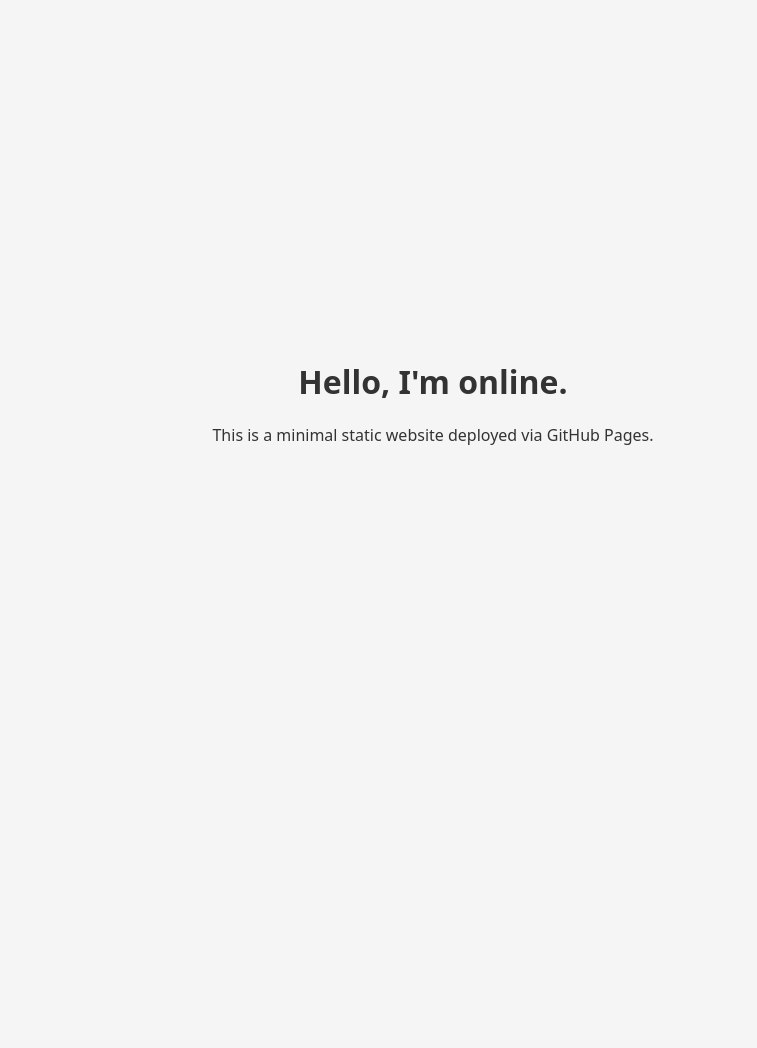
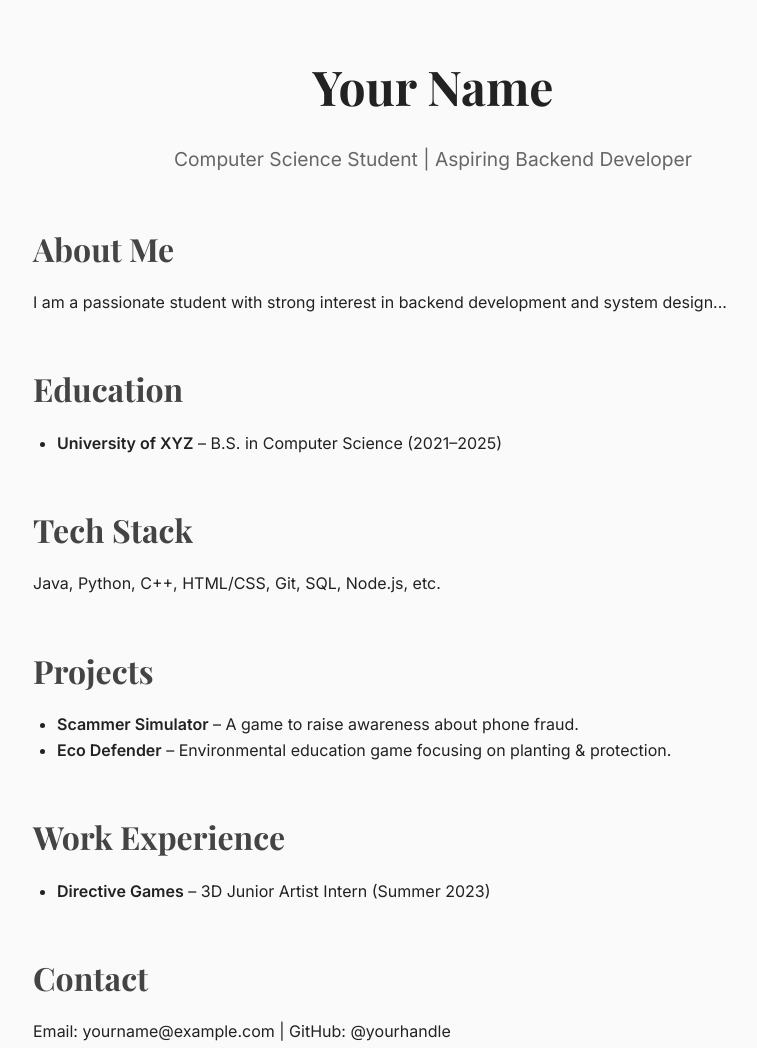
Before and after one commit to kogasaa/HansHan.github.io, a plain HTML site: page index.html in a window 1280 px wide. Shown: the whole page, without its empty margins (207-964 px from the left). Before the commit the page ends 800 px from the top, so only its background shows below. Drawn offline with nearby package versions, Linux system fonts and the light colour scheme.

Commit message:
a little bit upgrade

```diff
--- a/index.html
+++ b/index.html
@@ -3,13 +3,53 @@
 <head>
   <meta charset="UTF-8" />
   <meta name="viewport" content="width=device-width, initial-scale=1.0" />
-  <title>Minimal Website</title>
+  <title>Your Name | Portfolio</title>
+  <link href="https://fonts.googleapis.com/css2?family=Inter:wght@400;600&family=Playfair+Display:wght@700&display=swap" rel="stylesheet">
   <link rel="stylesheet" href="style.css" />
 </head>
 <body>
-  <div class="container">
-    <h1>Hello, I'm online.</h1>
-    <p>This is a minimal static website deployed via GitHub Pages.</p>
-  </div>
+  <header>
+    <h1>Your Name</h1>
+    <p>Computer Science Student | Aspiring Backend Developer</p>
+  </header>
+
+  <main>
+    <section id="about">
+      <h2>About Me</h2>
+      <p>I am a passionate student with strong interest in backend development and system design...</p>
+    </section>
+
+    <section id="education">
+      <h2>Education</h2>
+      <ul>
+        <li><strong>University of XYZ</strong> – B.S. in Computer Science (2021–2025)</li>
+      </ul>
+    </section>
+
+    <section id="skills">
+      <h2>Tech Stack</h2>
+      <p>Java, Python, C++, HTML/CSS, Git, SQL, Node.js, etc.</p>
+    </section>
+
+    <section id="projects">
+      <h2>Projects</h2>
+      <ul>
+        <li><strong>Scammer Simulator</strong> – A game to raise awareness about phone fraud.</li>
+        <li><strong>Eco Defender</strong> – Environmental education game focusing on planting & protection.</li>
+      </ul>
+    </section>
+
+    <section id="experience">
+      <h2>Work Experience</h2>
+      <ul>
+        <li><strong>Directive Games</strong> – 3D Junior Artist Intern (Summer 2023)</li>
+      </ul>
+    </section>
+
+    <section id="contact">
+      <h2>Contact</h2>
+      <p>Email: yourname@example.com | GitHub: @yourhandle</p>
+    </section>
+  </main>
 </body>
 </html>
--- a/style.css
+++ b/style.css
@@ -1,18 +1,53 @@
-/* style.css */
 body {
   margin: 0;
-  padding: 0;
-  font-family: system-ui, sans-serif;
-  background-color: #f5f5f5;
-  color: #333;
-  display: flex;
-  justify-content: center;
-  align-items: center;
-  height: 100vh;
+  padding: 0 1rem;
+  font-family: 'Inter', sans-serif;
+  background-color: #fafafa;
+  color: #222;
+  line-height: 1.6;
 }
 
-.container {
+header {
   text-align: center;
-  max-width: 600px;
-  padding: 20px;
+  margin: 3rem 0;
 }
+
+header h1 {
+  font-family: 'Playfair Display', serif;
+  font-size: 3rem;
+  margin-bottom: 0.2rem;
+}
+
+header p {
+  font-size: 1.2rem;
+  color: #666;
+}
+
+main {
+  max-width: 800px;
+  margin: auto;
+}
+
+section {
+  margin-bottom: 3rem;
+}
+
+section h2 {
+  font-family: 'Playfair Display', serif;
+  font-size: 2rem;
+  margin-bottom: 1rem;
+  color: #444;
+}
+
+ul {
+  padding-left: 1.5rem;
+}
+
+a {
+  color: #0077cc;
+  text-decoration: none;
+}
+
+a:hover {
+  text-decoration: underline;
+}
```
